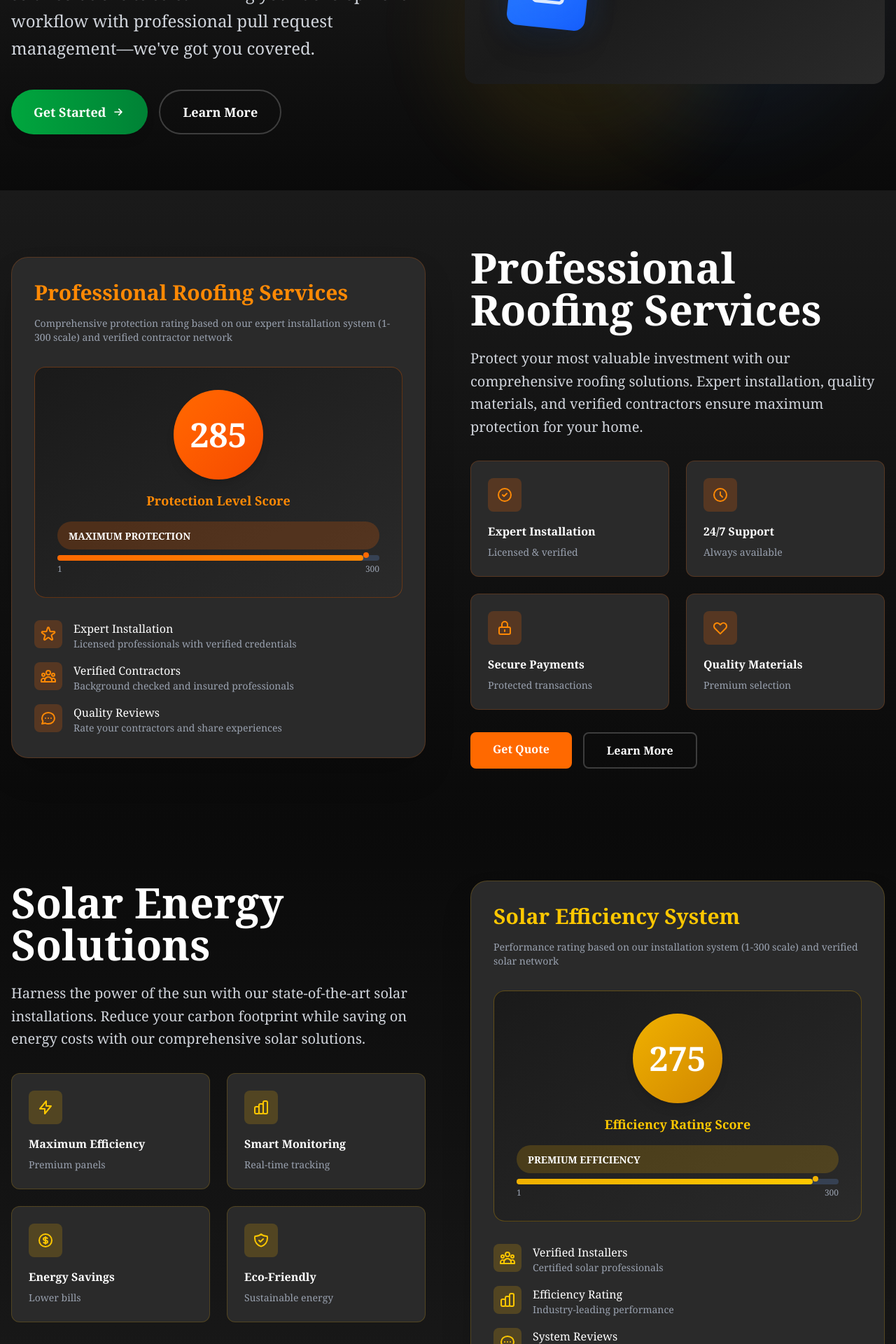
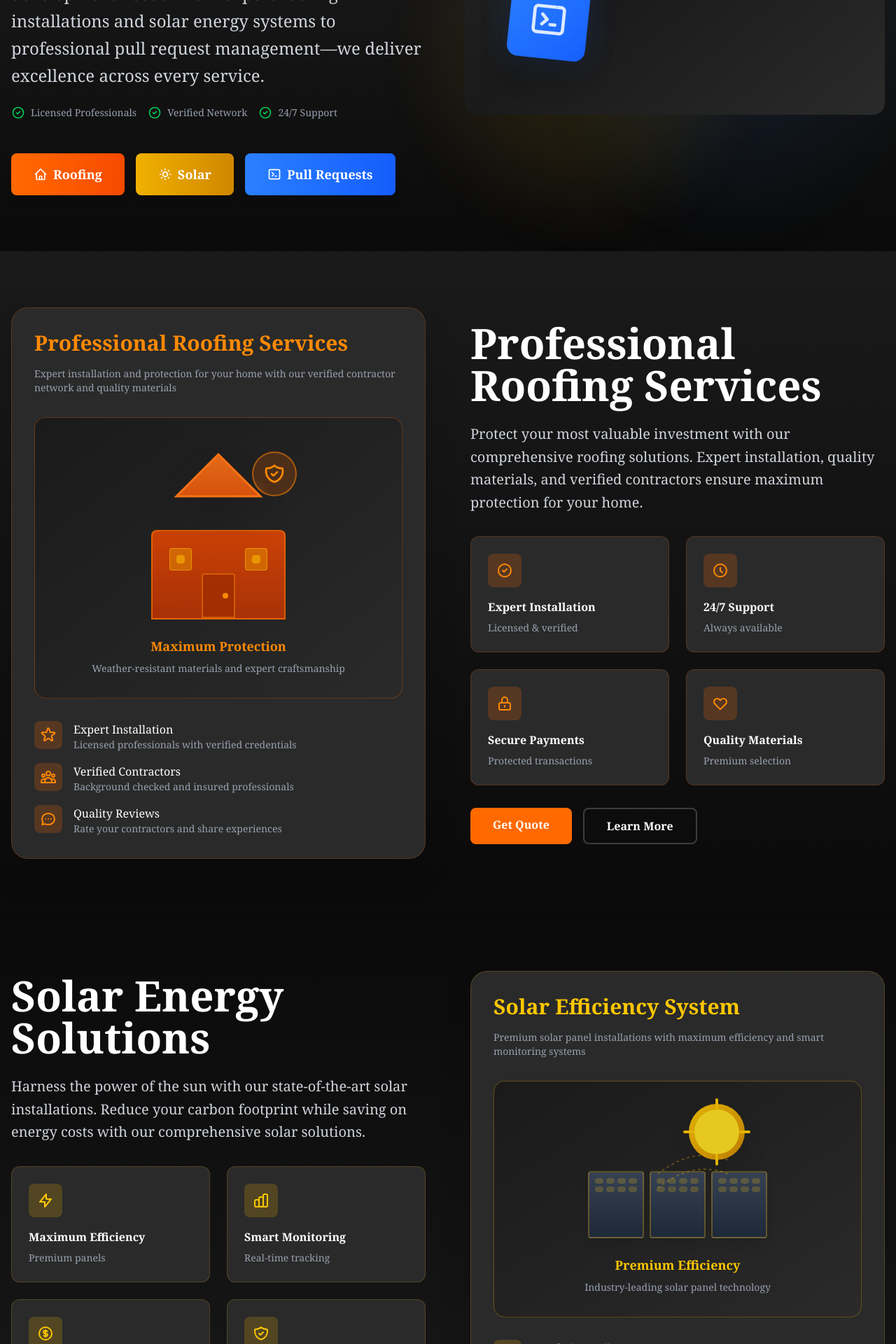
Before and after one commit to oldwestsolutions/oldwestoldwest, a Next.js app: page / in a window 1280 px wide. Shown: the part 580-2500 px from the top of the page at 70% size. Built offline with nearby package versions, Linux system fonts and the light colour scheme.

Commit message:
Update hero section: black text with white border for 'Home & Code', replace buttons with service-specific buttons, add unique illustrations for each service section

```diff
--- a/src/app/page.tsx
+++ b/src/app/page.tsx
@@ -28,31 +28,69 @@ export default function Home() {
 
         <div className="max-w-7xl mx-auto grid md:grid-cols-2 gap-12 items-center relative z-10">
           {/* Left Column - Text */}
-          <div className="space-y-6">
+          <div className="space-y-8">
+            <div>
               <h1 className="text-5xl md:text-7xl font-bold mb-6 text-white leading-tight">
                 Professional Services for Your{' '}
-              <span className="bg-gradient-to-r from-orange-400 via-yellow-400 to-blue-400 bg-clip-text text-transparent">
+                <span className="text-black" style={{
+                  WebkitTextStroke: '2px white',
+                  textStroke: '2px white',
+                  textShadow: '0 0 20px rgba(255,255,255,0.3)'
+                }}>
                   Home & Code
                 </span>
               </h1>
-            <p className="text-xl md:text-2xl text-gray-300 leading-relaxed">
-              From protecting your home with expert roofing and solar solutions to streamlining your development workflow with professional pull request management—we've got you covered.
+              <p className="text-xl md:text-2xl text-gray-300 leading-relaxed mb-4">
+                Comprehensive solutions for your property and development needs. From expert roofing installations and solar energy systems to professional pull request management—we deliver excellence across every service.
               </p>
+              <div className="flex items-center gap-4 text-sm text-gray-400 mt-6">
+                <div className="flex items-center gap-2">
+                  <svg className="w-5 h-5 text-green-500" fill="none" stroke="currentColor" viewBox="0 0 24 24">
+                    <path strokeLinecap="round" strokeLinejoin="round" strokeWidth={2} d="M9 12l2 2 4-4m6 2a9 9 0 11-18 0 9 9 0 0118 0z" />
+                  </svg>
+                  <span>Licensed Professionals</span>
+                </div>
+                <div className="flex items-center gap-2">
+                  <svg className="w-5 h-5 text-green-500" fill="none" stroke="currentColor" viewBox="0 0 24 24">
+                    <path strokeLinecap="round" strokeLinejoin="round" strokeWidth={2} d="M9 12l2 2 4-4m6 2a9 9 0 11-18 0 9 9 0 0118 0z" />
+                  </svg>
+                  <span>Verified Network</span>
+                </div>
+                <div className="flex items-center gap-2">
+                  <svg className="w-5 h-5 text-green-500" fill="none" stroke="currentColor" viewBox="0 0 24 24">
+                    <path strokeLinecap="round" strokeLinejoin="round" strokeWidth={2} d="M9 12l2 2 4-4m6 2a9 9 0 11-18 0 9 9 0 0118 0z" />
+                  </svg>
+                  <span>24/7 Support</span>
+                </div>
+              </div>
+            </div>
             <div className="flex flex-col sm:flex-row gap-4 pt-4">
               <Link
-                href="/pricing"
-                className="inline-flex items-center gap-2 bg-gradient-to-r from-green-600 to-green-700 hover:from-green-700 hover:to-green-800 text-white px-8 py-4 rounded-full font-semibold text-lg shadow-lg transition-all transform hover:scale-105"
+                href="#roofing"
+                className="inline-flex items-center justify-center gap-2 bg-gradient-to-r from-orange-500 to-orange-600 hover:from-orange-600 hover:to-orange-700 text-white px-8 py-4 rounded-lg font-semibold text-lg shadow-lg transition-all transform hover:scale-105"
               >
-                Get Started
                 <svg className="w-5 h-5" fill="none" stroke="currentColor" viewBox="0 0 24 24">
-                  <path strokeLinecap="round" strokeLinejoin="round" strokeWidth={2} d="M13 7l5 5m0 0l-5 5m5-5H6" />
+                  <path strokeLinecap="round" strokeLinejoin="round" strokeWidth={2} d="M3 12l2-2m0 0l7-7 7 7M5 10v10a1 1 0 001 1h3m10-11l2 2m-2-2v10a1 1 0 01-1 1h-3m-6 0a1 1 0 001-1v-4a1 1 0 011-1h2a1 1 0 011 1v4a1 1 0 001 1m-6 0h6" />
                 </svg>
+                Roofing
               </Link>
               <Link
-                href="/contact"
-                className="inline-flex items-center gap-2 bg-transparent border-2 border-white/20 text-white hover:border-white/40 px-8 py-4 rounded-full font-semibold text-lg transition-all"
+                href="#solar"
+                className="inline-flex items-center justify-center gap-2 bg-gradient-to-r from-yellow-500 to-yellow-600 hover:from-yellow-600 hover:to-yellow-700 text-white px-8 py-4 rounded-lg font-semibold text-lg shadow-lg transition-all transform hover:scale-105"
               >
-                Learn More
+                <svg className="w-5 h-5" fill="none" stroke="currentColor" viewBox="0 0 24 24">
+                  <path strokeLinecap="round" strokeLinejoin="round" strokeWidth={2} d="M12 3v1m0 16v1m9-9h-1M4 12H3m15.364 6.364l-.707-.707M6.343 6.343l-.707-.707m12.728 0l-.707.707M6.343 17.657l-.707.707M16 12a4 4 0 11-8 0 4 4 0 018 0z" />
+                </svg>
+                Solar
+              </Link>
+              <Link
+                href="#pull-requests"
+                className="inline-flex items-center justify-center gap-2 bg-gradient-to-r from-blue-500 to-blue-600 hover:from-blue-600 hover:to-blue-700 text-white px-8 py-4 rounded-lg font-semibold text-lg shadow-lg transition-all transform hover:scale-105"
+              >
+                <svg className="w-5 h-5" fill="none" stroke="currentColor" viewBox="0 0 24 24">
+                  <path strokeLinecap="round" strokeLinejoin="round" strokeWidth={2} d="M8 9l3 3-3 3m5 0h3M5 20h14a2 2 0 002-2V6a2 2 0 00-2-2H5a2 2 0 00-2 2v12a2 2 0 002 2z" />
+                </svg>
+                Pull Requests
               </Link>
             </div>
           </div>
@@ -99,7 +137,7 @@ export default function Home() {
       </section>
 
       {/* Roofing Section - Full Page */}
-      <section className="min-h-screen flex items-center justify-center py-20 px-4 bg-gradient-to-b from-[#1a1a1a] to-[#0a0a0a] relative overflow-hidden">
+      <section id="roofing" className="min-h-screen flex items-center justify-center py-20 px-4 bg-gradient-to-b from-[#1a1a1a] to-[#0a0a0a] relative overflow-hidden">
         <div className="max-w-7xl mx-auto grid md:grid-cols-2 gap-16 items-center w-full">
           {/* Left Side - Visual Card */}
           <div className="relative">
@@ -108,31 +146,53 @@ export default function Home() {
                 Professional Roofing Services
               </h2>
               <p className="text-gray-400 mb-8 text-sm">
-                Comprehensive protection rating based on our expert installation system (1-300 scale) and verified contractor network
+                Expert installation and protection for your home with our verified contractor network and quality materials
               </p>
 
-              {/* Score Display */}
+              {/* House Illustration */}
               <div className="bg-gradient-to-br from-[#1a1a1a] to-[#2a2a2a] rounded-2xl p-8 border border-orange-500/30 mb-8">
                 <div className="flex flex-col items-center">
-                  <div className="w-32 h-32 rounded-full bg-gradient-to-br from-orange-500 to-orange-600 flex items-center justify-center shadow-lg mb-4">
-                    <span className="text-5xl font-bold text-white">285</span>
-                  </div>
-                  <p className="text-orange-400 font-semibold text-lg mb-4">Protection Level Score</p>
-                  <div className="w-full bg-orange-500/20 rounded-full px-4 py-2 mb-2">
-                    <span className="text-white font-bold text-sm">MAXIMUM PROTECTION</span>
-                  </div>
-                  <div className="w-full relative">
-                    <div className="w-full h-2 bg-gray-700 rounded-full">
-                      <div className="h-2 bg-gradient-to-r from-orange-500 to-orange-400 rounded-full" style={{width: '95%'}}></div>
-                    </div>
-                    <div className="flex justify-between text-xs text-gray-400 mt-1">
-                      <span>1</span>
-                      <span>300</span>
-                    </div>
-                    <div className="absolute top-0 left-0 w-full h-2">
-                      <div className="absolute w-2 h-2 bg-orange-500 rounded-full -top-1" style={{left: '95%'}}></div>
+                  {/* House Illustration */}
+                  <div className="relative w-64 h-64 mb-6">
+                    {/* House Base */}
+                    <div className="absolute bottom-0 left-1/2 transform -translate-x-1/2 w-48 h-32 bg-gradient-to-b from-orange-600/80 to-orange-700/80 rounded-t-lg border-2 border-orange-400/50">
+                      {/* Windows */}
+                      <div className="absolute left-6 top-6 w-8 h-8 bg-yellow-400/30 rounded border border-yellow-400/50">
+                        <div className="w-full h-full flex items-center justify-center">
+                          <div className="w-3 h-3 bg-yellow-400/50 rounded"></div>
                         </div>
                       </div>
+                      <div className="absolute right-6 top-6 w-8 h-8 bg-yellow-400/30 rounded border border-yellow-400/50">
+                        <div className="w-full h-full flex items-center justify-center">
+                          <div className="w-3 h-3 bg-yellow-400/50 rounded"></div>
+                        </div>
+                      </div>
+                      {/* Door */}
+                      <div className="absolute bottom-0 left-1/2 transform -translate-x-1/2 w-12 h-16 bg-orange-800/80 rounded-t border-2 border-orange-400/50">
+                        <div className="absolute right-2 top-1/2 transform -translate-y-1/2 w-2 h-2 bg-orange-400 rounded-full"></div>
+                      </div>
+                    </div>
+                    {/* Roof */}
+                    <div className="absolute top-0 left-1/2 transform -translate-x-1/2">
+                      <svg width="200" height="120" viewBox="0 0 200 120" className="drop-shadow-2xl">
+                        <polygon points="100,20 40,80 160,80" fill="url(#roofGradient)" stroke="#f97316" strokeWidth="3" />
+                        <defs>
+                          <linearGradient id="roofGradient" x1="0%" y1="0%" x2="0%" y2="100%">
+                            <stop offset="0%" stopColor="#f97316" stopOpacity="0.9" />
+                            <stop offset="100%" stopColor="#ea580c" stopOpacity="0.9" />
+                          </linearGradient>
+                        </defs>
+                      </svg>
+                    </div>
+                    {/* Protection Shield */}
+                    <div className="absolute top-4 right-4 w-16 h-16 bg-orange-500/20 rounded-full border-2 border-orange-400/50 flex items-center justify-center backdrop-blur-sm">
+                      <svg className="w-8 h-8 text-orange-400" fill="none" stroke="currentColor" viewBox="0 0 24 24">
+                        <path strokeLinecap="round" strokeLinejoin="round" strokeWidth={2} d="M9 12l2 2 4-4m5.618-4.016A11.955 11.955 0 0112 2.944a11.955 11.955 0 01-8.618 3.04A12.02 12.02 0 003 9c0 5.591 3.824 10.29 9 11.622 5.176-1.332 9-6.03 9-11.622 0-1.042-.133-2.052-.382-3.016z" />
+                      </svg>
+                    </div>
+                  </div>
+                  <p className="text-orange-400 font-semibold text-lg mb-2">Maximum Protection</p>
+                  <p className="text-gray-400 text-sm text-center">Weather-resistant materials and expert craftsmanship</p>
                 </div>
               </div>
 
@@ -249,7 +309,7 @@ export default function Home() {
       </section>
 
       {/* Solar Section - Full Page */}
-      <section className="min-h-screen flex items-center justify-center py-20 px-4 bg-gradient-to-b from-[#0a0a0a] to-[#1a1a1a] relative overflow-hidden">
+      <section id="solar" className="min-h-screen flex items-center justify-center py-20 px-4 bg-gradient-to-b from-[#0a0a0a] to-[#1a1a1a] relative overflow-hidden">
         <div className="max-w-7xl mx-auto grid md:grid-cols-2 gap-16 items-center w-full">
           {/* Left Side - Content */}
           <div className="space-y-8">
@@ -327,31 +387,60 @@ export default function Home() {
                 Solar Efficiency System
               </h2>
               <p className="text-gray-400 mb-8 text-sm">
-                Performance rating based on our installation system (1-300 scale) and verified solar network
+                Premium solar panel installations with maximum efficiency and smart monitoring systems
               </p>
 
-              {/* Score Display */}
+              {/* Solar Panel Illustration */}
               <div className="bg-gradient-to-br from-[#1a1a1a] to-[#2a2a2a] rounded-2xl p-8 border border-yellow-500/30 mb-8">
                 <div className="flex flex-col items-center">
-                  <div className="w-32 h-32 rounded-full bg-gradient-to-br from-yellow-500 to-yellow-600 flex items-center justify-center shadow-lg mb-4">
-                    <span className="text-5xl font-bold text-white">275</span>
+                  {/* Solar Panel Array */}
+                  <div className="relative w-64 h-48 mb-6">
+                    {/* Sun */}
+                    <div className="absolute top-0 right-8 w-20 h-20 bg-gradient-to-br from-yellow-400 to-yellow-600 rounded-full shadow-2xl animate-pulse">
+                      <div className="absolute inset-2 bg-yellow-300 rounded-full"></div>
+                      {/* Sun Rays */}
+                      <div className="absolute -top-2 left-1/2 transform -translate-x-1/2 w-1 h-4 bg-yellow-400 rounded"></div>
+                      <div className="absolute -bottom-2 left-1/2 transform -translate-x-1/2 w-1 h-4 bg-yellow-400 rounded"></div>
+                      <div className="absolute -left-2 top-1/2 transform -translate-y-1/2 w-4 h-1 bg-yellow-400 rounded"></div>
+                      <div className="absolute -right-2 top-1/2 transform -translate-y-1/2 w-4 h-1 bg-yellow-400 rounded"></div>
                     </div>
-                  <p className="text-yellow-400 font-semibold text-lg mb-4">Efficiency Rating Score</p>
-                  <div className="w-full bg-yellow-500/20 rounded-full px-4 py-2 mb-2">
-                    <span className="text-white font-bold text-sm">PREMIUM EFFICIENCY</span>
-                  </div>
-                  <div className="w-full relative">
-                    <div className="w-full h-2 bg-gray-700 rounded-full">
-                      <div className="h-2 bg-gradient-to-r from-yellow-500 to-yellow-400 rounded-full" style={{width: '92%'}}></div>
-                    </div>
-                    <div className="flex justify-between text-xs text-gray-400 mt-1">
-                      <span>1</span>
-                      <span>300</span>
-                    </div>
-                    <div className="absolute top-0 left-0 w-full h-2">
-                      <div className="absolute w-2 h-2 bg-yellow-500 rounded-full -top-1" style={{left: '92%'}}></div>
+
+                    {/* Solar Panels */}
+                    <div className="absolute bottom-0 left-1/2 transform -translate-x-1/2 flex gap-2">
+                      {/* Panel 1 */}
+                      <div className="w-20 h-24 bg-gradient-to-b from-gray-700 to-gray-800 rounded border-2 border-yellow-500/30 shadow-lg">
+                        <div className="grid grid-cols-4 gap-1 p-2">
+                          {[...Array(8)].map((_, i) => (
+                            <div key={i} className="h-2 bg-yellow-400/20 rounded"></div>
+                          ))}
                         </div>
                       </div>
+                      {/* Panel 2 */}
+                      <div className="w-20 h-24 bg-gradient-to-b from-gray-700 to-gray-800 rounded border-2 border-yellow-500/30 shadow-lg">
+                        <div className="grid grid-cols-4 gap-1 p-2">
+                          {[...Array(8)].map((_, i) => (
+                            <div key={i} className="h-2 bg-yellow-400/20 rounded"></div>
+                          ))}
+                        </div>
+                      </div>
+                      {/* Panel 3 */}
+                      <div className="w-20 h-24 bg-gradient-to-b from-gray-700 to-gray-800 rounded border-2 border-yellow-500/30 shadow-lg">
+                        <div className="grid grid-cols-4 gap-1 p-2">
+                          {[...Array(8)].map((_, i) => (
+                            <div key={i} className="h-2 bg-yellow-400/20 rounded"></div>
+                          ))}
+                        </div>
+                      </div>
+                    </div>
+
+                    {/* Energy Flow Lines */}
+                    <svg className="absolute inset-0 w-full h-full opacity-30">
+                      <path d="M 200 80 Q 150 60 100 100" stroke="#eab308" strokeWidth="2" fill="none" strokeDasharray="4,4" />
+                      <path d="M 200 100 Q 150 80 100 120" stroke="#eab308" strokeWidth="2" fill="none" strokeDasharray="4,4" />
+                    </svg>
+                  </div>
+                  <p className="text-yellow-400 font-semibold text-lg mb-2">Premium Efficiency</p>
+                  <p className="text-gray-400 text-sm text-center">Industry-leading solar panel technology</p>
                 </div>
               </div>
 
@@ -399,7 +488,7 @@ export default function Home() {
       </section>
 
       {/* Pull Requests Section - Full Page */}
-      <section className="min-h-screen flex items-center justify-center py-20 px-4 bg-gradient-to-b from-[#1a1a1a] to-[#0a0a0a] relative overflow-hidden">
+      <section id="pull-requests" className="min-h-screen flex items-center justify-center py-20 px-4 bg-gradient-to-b from-[#1a1a1a] to-[#0a0a0a] relative overflow-hidden">
         <div className="max-w-7xl mx-auto grid md:grid-cols-2 gap-16 items-center w-full">
           {/* Left Side - Visual Card */}
           <div className="relative">
@@ -408,31 +497,67 @@ export default function Home() {
                 Pull Request Management System
               </h2>
               <p className="text-gray-400 mb-8 text-sm">
-                Code quality rating based on our review system (1-300 scale) and verified developer network
+                Professional code review and workflow optimization with our verified developer network
               </p>
 
-              {/* Score Display */}
+              {/* Git Branch Illustration */}
               <div className="bg-gradient-to-br from-[#1a1a1a] to-[#2a2a2a] rounded-2xl p-8 border border-blue-500/30 mb-8">
                 <div className="flex flex-col items-center">
-                  <div className="w-32 h-32 rounded-full bg-gradient-to-br from-blue-500 to-blue-600 flex items-center justify-center shadow-lg mb-4">
-                    <span className="text-5xl font-bold text-white">295</span>
+                  {/* Git Branch Diagram */}
+                  <div className="relative w-64 h-64 mb-6">
+                    {/* Main Branch */}
+                    <div className="absolute top-8 left-1/2 transform -translate-x-1/2">
+                      <div className="w-32 h-1 bg-blue-500 rounded"></div>
+                      <div className="absolute right-0 top-1/2 transform -translate-y-1/2 translate-x-1/2 w-4 h-4 bg-blue-500 rounded-full border-2 border-blue-400"></div>
                     </div>
-                  <p className="text-blue-400 font-semibold text-lg mb-4">Code Quality Score</p>
-                  <div className="w-full bg-blue-500/20 rounded-full px-4 py-2 mb-2">
-                    <span className="text-white font-bold text-sm">ENTERPRISE QUALITY</span>
+
+                    {/* Feature Branch 1 */}
+                    <div className="absolute top-16 left-1/2 transform -translate-x-1/2">
+                      <div className="w-20 h-1 bg-blue-400/60 rounded transform rotate-45 origin-left"></div>
+                      <div className="absolute left-0 top-1/2 transform -translate-y-1/2 -translate-x-1/2 w-3 h-3 bg-blue-400 rounded-full border border-blue-300"></div>
                     </div>
-                  <div className="w-full relative">
-                    <div className="w-full h-2 bg-gray-700 rounded-full">
-                      <div className="h-2 bg-gradient-to-r from-blue-500 to-blue-400 rounded-full" style={{width: '98%'}}></div>
+
+                    {/* Feature Branch 2 */}
+                    <div className="absolute top-24 left-1/2 transform translate-x-1/2">
+                      <div className="w-20 h-1 bg-blue-400/60 rounded transform -rotate-45 origin-right"></div>
+                      <div className="absolute right-0 top-1/2 transform -translate-y-1/2 translate-x-1/2 w-3 h-3 bg-blue-400 rounded-full border border-blue-300"></div>
                     </div>
-                    <div className="flex justify-between text-xs text-gray-400 mt-1">
-                      <span>1</span>
-                      <span>300</span>
-                    </div>
-                    <div className="absolute top-0 left-0 w-full h-2">
-                      <div className="absolute w-2 h-2 bg-blue-500 rounded-full -top-1" style={{left: '98%'}}></div>
+
+                    {/* Merge Point */}
+                    <div className="absolute bottom-16 left-1/2 transform -translate-x-1/2">
+                      <div className="w-32 h-1 bg-blue-500 rounded"></div>
+                      <div className="absolute left-1/2 top-1/2 transform -translate-x-1/2 -translate-y-1/2 w-6 h-6 bg-blue-600 rounded-full border-2 border-blue-400 flex items-center justify-center">
+                        <svg className="w-4 h-4 text-white" fill="none" stroke="currentColor" viewBox="0 0 24 24">
+                          <path strokeLinecap="round" strokeLinejoin="round" strokeWidth={2} d="M5 13l4 4L19 7" />
+                        </svg>
                       </div>
                     </div>
+
+                    {/* Code Blocks */}
+                    <div className="absolute bottom-4 left-4 w-16 h-12 bg-gray-800 rounded border border-blue-500/30 p-2">
+                      <div className="space-y-1">
+                        <div className="h-1 bg-blue-400/40 rounded w-3/4"></div>
+                        <div className="h-1 bg-blue-400/40 rounded w-full"></div>
+                        <div className="h-1 bg-blue-400/40 rounded w-2/3"></div>
+                      </div>
+                    </div>
+                    <div className="absolute bottom-4 right-4 w-16 h-12 bg-gray-800 rounded border border-blue-500/30 p-2">
+                      <div className="space-y-1">
+                        <div className="h-1 bg-blue-400/40 rounded w-full"></div>
+                        <div className="h-1 bg-blue-400/40 rounded w-3/4"></div>
+                        <div className="h-1 bg-blue-400/40 rounded w-5/6"></div>
+                      </div>
+                    </div>
+
+                    {/* Review Checkmark */}
+                    <div className="absolute top-4 right-4 w-12 h-12 bg-blue-500/20 rounded-full border-2 border-blue-400/50 flex items-center justify-center backdrop-blur-sm">
+                      <svg className="w-6 h-6 text-blue-400" fill="none" stroke="currentColor" viewBox="0 0 24 24">
+                        <path strokeLinecap="round" strokeLinejoin="round" strokeWidth={2} d="M9 12l2 2 4-4m6 2a9 9 0 11-18 0 9 9 0 0118 0z" />
+                      </svg>
+                    </div>
+                  </div>
+                  <p className="text-blue-400 font-semibold text-lg mb-2">Enterprise Quality</p>
+                  <p className="text-gray-400 text-sm text-center">Professional code review and merge management</p>
                 </div>
               </div>
 
```
Lines whose indentation alone changed are shown as unchanged.
